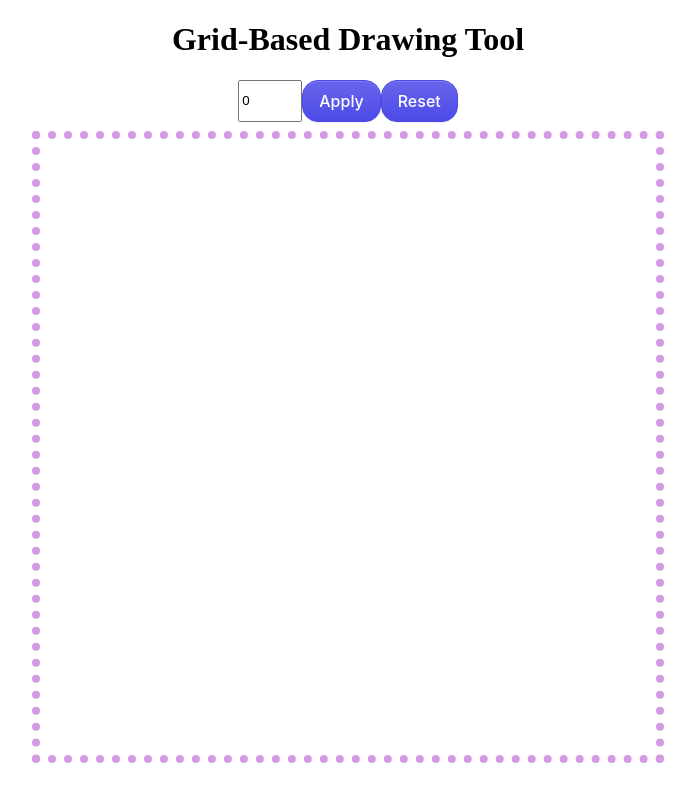
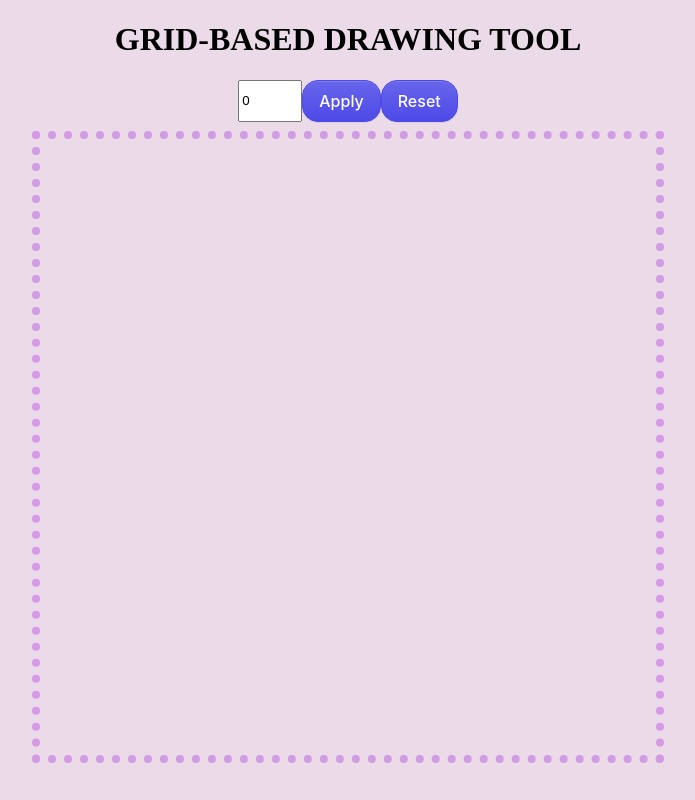
Before and after one commit to ShamrezAli/etch-a-sketch, a plain HTML site: page index.html in a window 1280 px wide. Shown: the whole page, without its empty margins (292-987 px from the left). Drawn offline with Linux system fonts and the light colour scheme.

Commit message:
Complete project styling

```diff
--- a/style.css
+++ b/style.css
@@ -1,6 +1,10 @@
 h1 {
     display: flex;
     justify-content: center;
+}
+
+body {
+    background-color: rgb(235, 218, 232);
 }
 
 .threeButtons {
@@ -90,3 +94,17 @@ h1 {
   opacity: .65;
   pointer-events: none;
 }
+
+h1 {
+    text-align: center;
+    text-transform: uppercase;
+  }
+h1:before {
+    width: 28px;
+    height: 5px;
+    display: block;
+    content: "";
+    position: absolute;
+    left: 50%;
+    margin-left: -14px;
+  }
```
